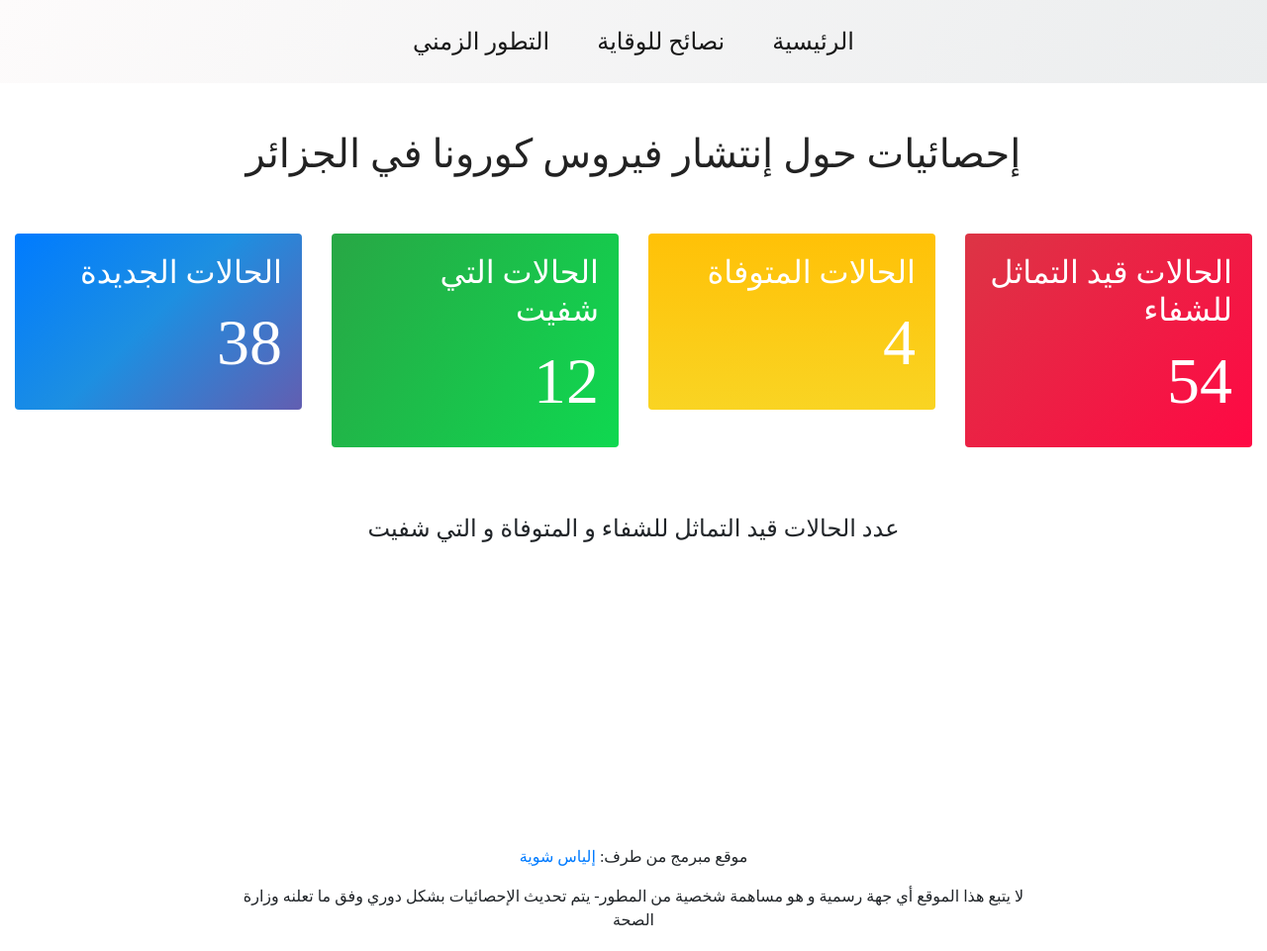
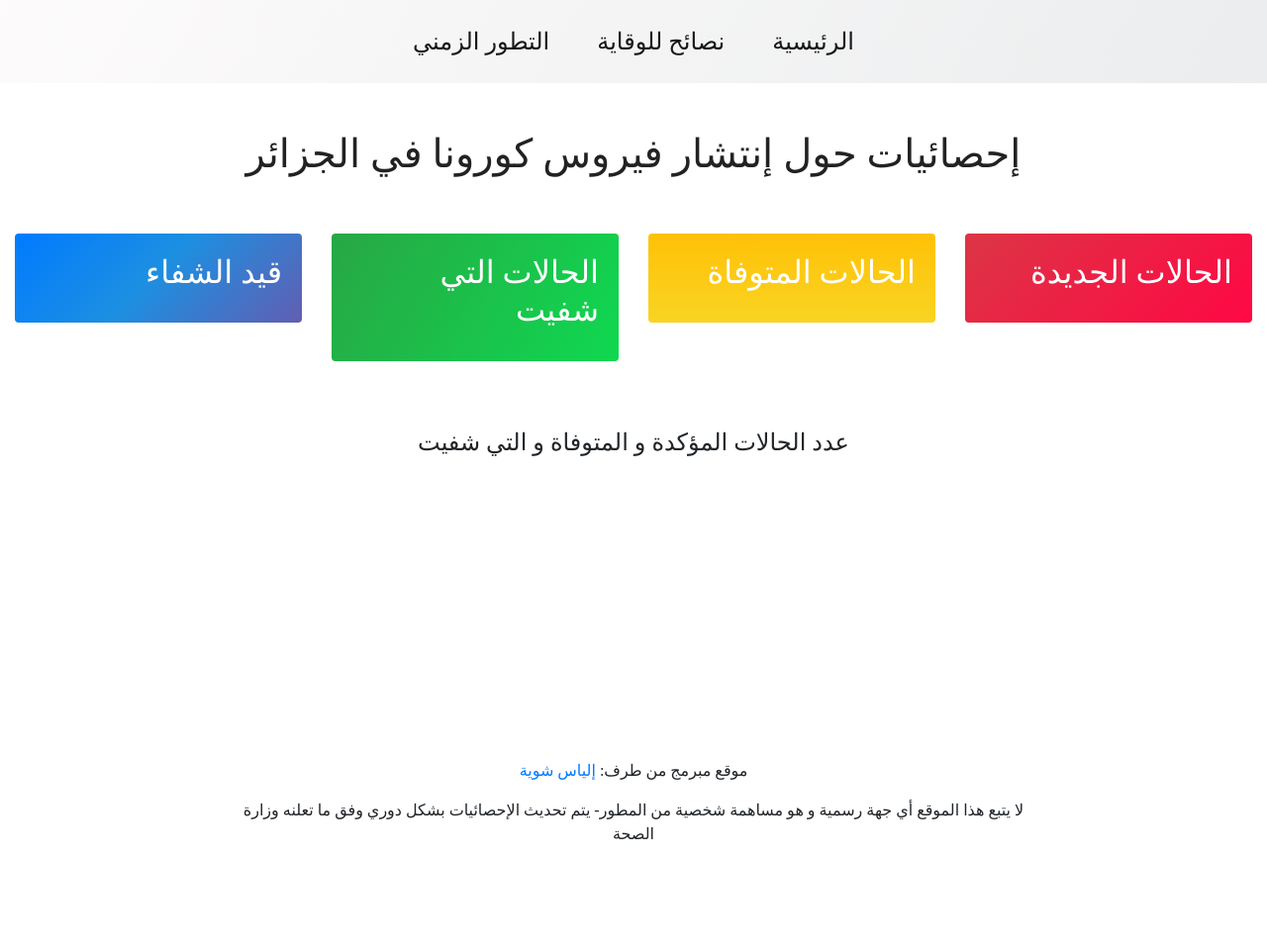
Before and after one commit to celyes/corona-src, a website built with webpack: page index.html in a window 1280 px wide. Shown: the whole page at 99% size. Built offline with nearby package versions, Linux system fonts and the light colour scheme; no server answers; a web font is replaced by a local one.

Commit message:
fix chart issue

```diff
--- a/index.html
+++ b/index.html
@@ -54,16 +54,16 @@
         <div class="col-md-3 col-sm-6 col-xs-12">
           <div class="card mt-4 bg-danger">
             <div class="card-body">
-              <h2 class="card-title text-white">الحالات قيد التماثل للشفاء</h2>
-              <h1 class="case-number text-white" id="cases">54</h1>
+              <h2 class="card-title text-white">الحالات الجديدة</h2>
+              <h1 class="case-number text-white" id="todayCases"></h1>
             </div>
           </div>
         </div>
         <div class="col-md-3 col-sm-6 col-xs-12">
           <div class="card mt-4 bg-warning">
             <div class="card-body">
-              <h2 class="card-title text-white"> الحالات المتوفاة</h2>
-              <h1 class="case-number text-white" id="deaths">4</h1>
+              <h2 class="card-title text-white">الحالات المتوفاة</h2>
+              <h1 class="case-number text-white" id="deaths"></h1>
             </div>
           </div>
         </div>
@@ -71,15 +71,16 @@
           <div class="card mt-4 bg-success">
             <div class="card-body">
               <h2 class="card-title text-white"> الحالات التي شفيت</h2>
-              <h1 class="case-number text-white" id="recovered">12</h1>
+              <h1 class="case-number text-white" id="recovered"></h1>
             </div>
           </div>
         </div>
         <div class="col-md-3 col-sm-6 col-xs-12">
           <div class="card mt-4 bg-primary">
             <div class="card-body">
-              <h2 class="card-title text-white">الحالات الجديدة</h2>
-              <h1 class="case-number text-white" id="todayCases">38</h1>
+              <h2 class="card-title text-white">قيد الشفاء</h2>
+
+              <h1 class="case-number text-white" id="cases"></h1>
             </div>
           </div>
         </div>
@@ -87,7 +88,7 @@
       <div class="row pt-4 chart-row pt-5">
         <div class="card col-md-8 offset-md-2 col-sm-12">
           <div class="card-body text-center">
-            <h4>عدد الحالات قيد التماثل للشفاء و المتوفاة و التي شفيت</h4>
+            <h4>عدد الحالات المؤكدة و المتوفاة و التي شفيت</h4>
             <br>
             <canvas id="myChart"></canvas>
           </div>
--- a/src/js/main.js
+++ b/src/js/main.js
@@ -16,7 +16,7 @@ fetch("https://corona.lmao.ninja/countries/algeria").then((response) => {
             labels: ["الحالات قيد التماثل للشفاء","الحالات المتوفاة", "الحالات التي شفيت", "الحالات الجديدة"],
             datasets: [{
                 label: "الاصابات (الحالات)",
-                backgroundColor: ["#dc3545", "#ffc107", "#0fd850", "#007BFF"],
+                backgroundColor: ["#007BFF", "#ffc107", "#0fd850", "#dc3545"],
                 data: [data.cases - (data.deaths + data.recovered), data.deaths, data.recovered, data.todayCases]
             }]
         },
```
Also changed, not shown: assets/js/app.bundle.js (+1 -1 lines), 1 other file.
